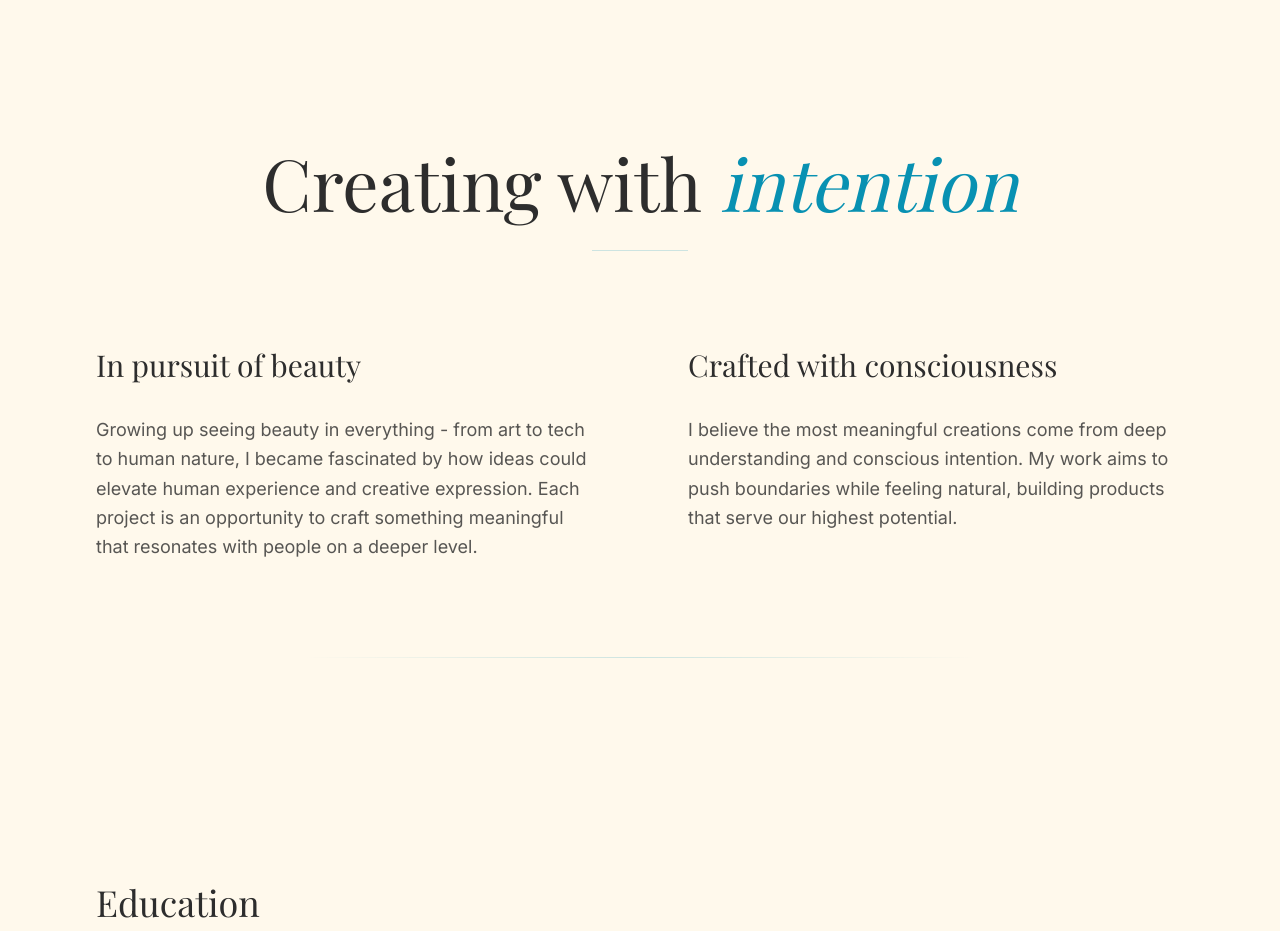
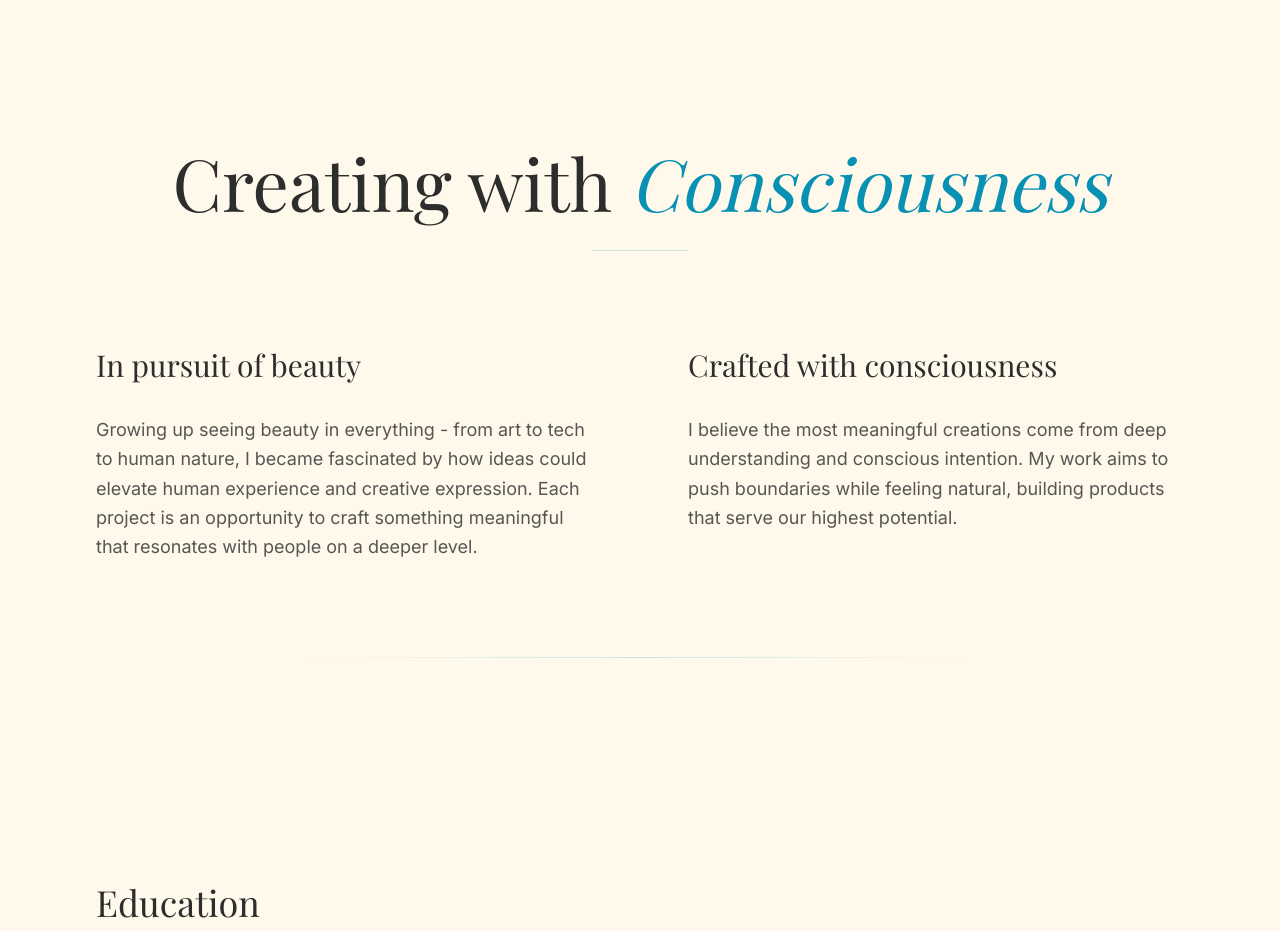
Before and after one commit to eleventhavenue/Portfolio, a React (Create React App) app: page / in a window 1280 px wide. Shown: the part 3460-4391 px from the top of the page. Built offline with nearby package versions, Linux system fonts and the light colour scheme; a web font is replaced by a local one.

Commit message:
consciousness, my father's rewording lol

```diff
--- a/src/App.tsx
+++ b/src/App.tsx
@@ -106,7 +106,7 @@ export default function Home() {
                 className="text-5xl md:text-7xl font-serif mb-4"
               >
                 Creating with
-                <span className="font-serif italic text-light-accent dark:text-cyan-400"> intention</span>
+                <span className="font-serif italic text-light-accent dark:text-cyan-400"> Consciousness</span>
               </motion.h2>
               <div className="w-24 h-px bg-light-accent/20 dark:bg-cyan-400/20 mx-auto mt-8" />
             </div>
```
